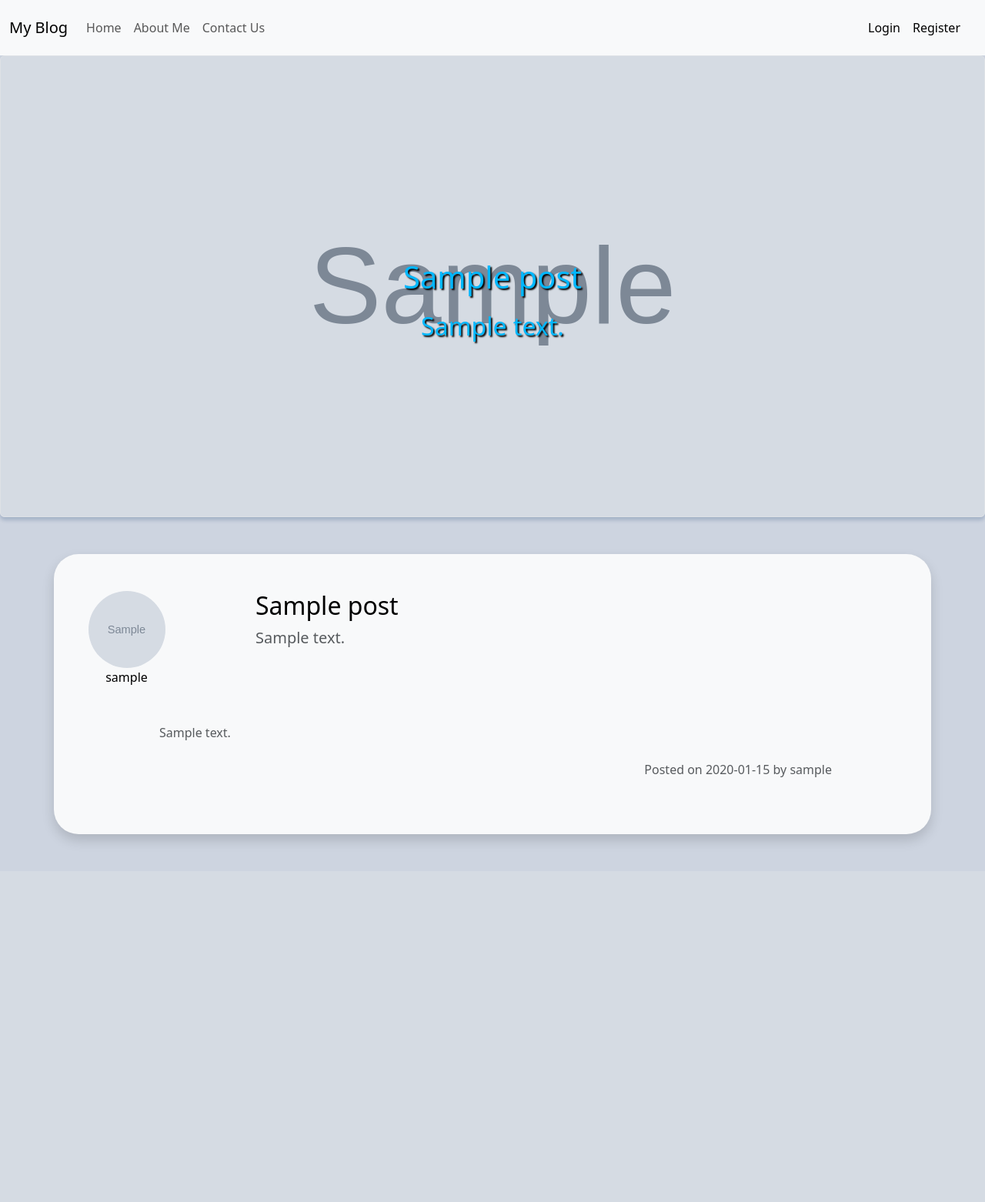
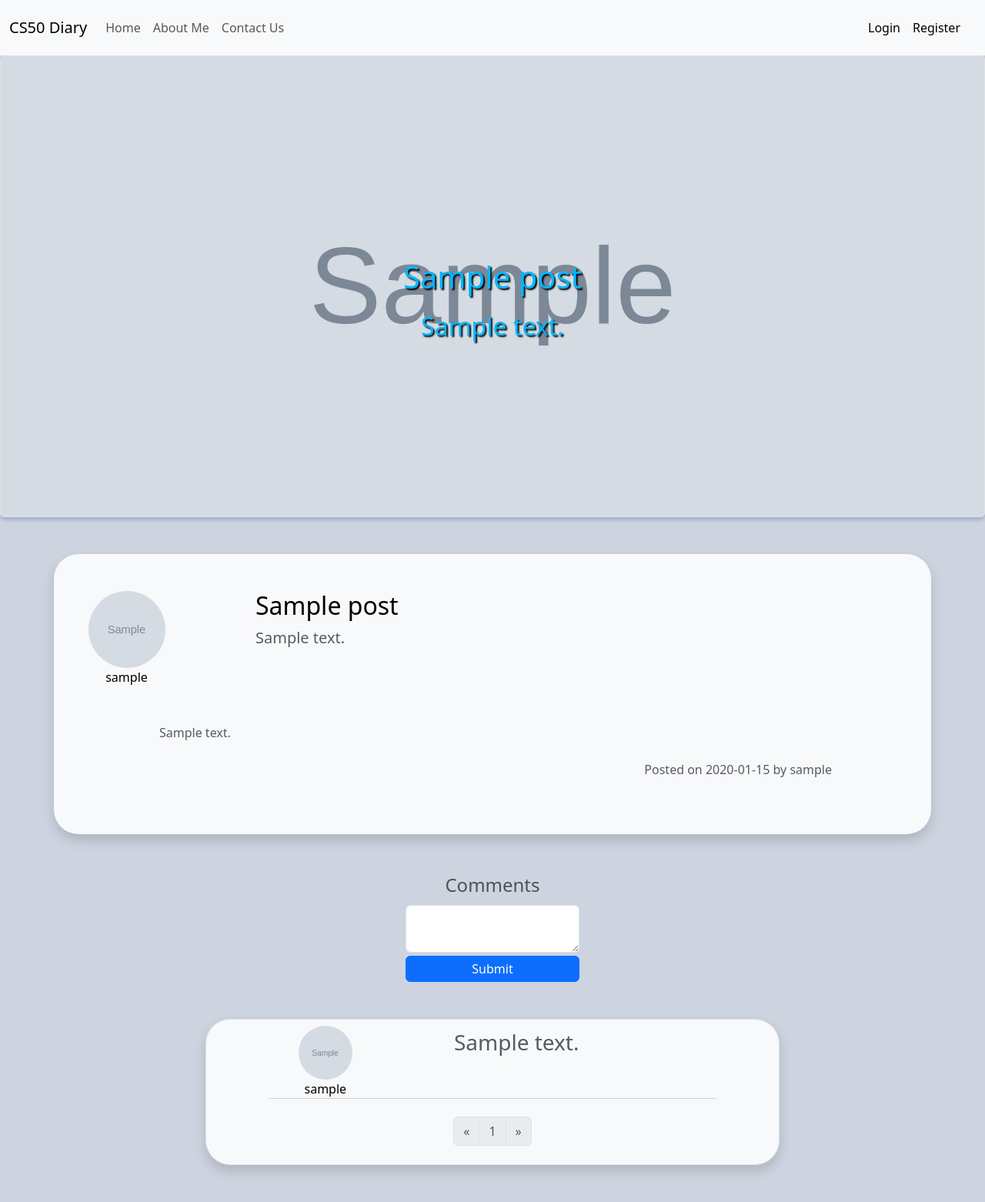
Before and after one commit to SoraK93/CS50X-finalProject, a Flask app: page /show_post/1 in a window 1280 px wide. Shown: the whole page at 77% size. Before the commit the page ends 1101 px from the top, so only its background shows below. Run offline with Flask 3, Linux system fonts and the light colour scheme; tables that the repository leaves empty hold one stand-in row (values such as "Sample post"); grey boxes marked "Sample" are stand-in pictures; some libraries are stand-ins or nearby versions.

Commit message:
Add comments and update readme.md

```diff
--- a/blog/forms.py
+++ b/blog/forms.py
@@ -77,3 +77,8 @@ class ResetPasswordForm(FlaskForm):
     password = PasswordField("Password", validators=[DataRequired(message="Cannot be empty.")])
     confirm_password = PasswordField("Confirm Password", validators=[DataRequired(message="Cannot be empty."), EqualTo("password", message="Must match password.")])
     submit = SubmitField("Confirm Password")
+
+
+class CommentForm(FlaskForm):
+    comment = CKEditorField("Content", validators=[DataRequired("Cannot post with empty content."), Length(min=1, message="Cannot create a empty post.")])
+    submit_comment = SubmitField("Create Post")
--- a/blog/routes.py
+++ b/blog/routes.py
@@ -1,8 +1,8 @@
 import os
 import secrets
 from blog import app, bcrypt, db, login_manager, SENDER, HOST, PASSWORD
-from blog.forms import RegistrationForm, LoginForm, CreatePostForm, UpdateUserForm, ResetPasswordForm, ResetRequest
-from blog.models import User, Post
+from blog.forms import RegistrationForm, LoginForm, CreatePostForm, UpdateUserForm, ResetPasswordForm, ResetRequest, CommentForm
+from blog.models import User, Post, Comment
 from flask import flash, render_template, redirect, request, url_for, abort, current_app
 from flask_login import login_required, login_user, logout_user, current_user
 from flask_wtf.form import Form
@@ -136,13 +136,25 @@ def delete_post(post_id):
 	return redirect(url_for("home"))
 
 
-@app.route("/show_post/<int:post_id>")
+@app.route("/show_post/<int:post_id>", methods=["GET", "POST"])
 def show_post(post_id):
 	post = db.session.execute(db.select(Post).where(Post.id==post_id)).scalar()
 	if not post:
 		flash("Invalid input provided.", "warning")
 		return redirect(url_for("home"))
-	return render_template("post.html", post=post, date=post.date_posted.strftime("%Y-%m-%d"))
+	form = CommentForm()
+	comment_page = request.args.get("page", 1, type=int)
+	comments = db.paginate(db.select(Comment).where(Comment.post_id==post_id), page=comment_page, per_page=5)
+	if form.validate_on_submit():
+		new_comment = Comment(
+			description=form.comment.data,
+			user=current_user,
+			feedback=post
+		)
+		db.session.add(new_comment)
+		db.session.commit()
+		return redirect(url_for("show_post", post_id=post.id))
+	return render_template("post.html", post=post, date=post.date_posted.strftime("%Y-%m-%d"), form=form, comments=comments)
 
 
 def save_profile_pictures(profile_picture):
--- a/blog/static/style.css
+++ b/blog/static/style.css
@@ -46,6 +46,14 @@ body {
 #img {
     width: 100px;
     height: 100px;
+    object-fit: cover;
+    border-radius: 50%;
+}
+
+/* Comment */
+#comment_img {
+    width: 70px;
+    height: 70px;
     object-fit: cover;
     border-radius: 50%;
 }
--- /dev/null
+++ b/blog/templates/comment.html
@@ -0,0 +1,85 @@
+<!-- Comment form -->
+<div class="container w-50">
+    <div class="position-relative text-muted">
+        <div class="w-50 mx-auto d-flex flex-column">
+            <main class="form-signin align-self-center">
+                <form action="" method="POST" novalidate>
+                    <fieldset class="form-group">
+                        {{ form.hidden_tag() }}
+                        <legend class="bottom-border text-center">Comments</legend>
+
+                        <!-- Content Section -->
+                        <div class="form-group">
+                            {{ form.comment(class_="form-control") }}
+                        </div>
+                        {{ form.submit_comment(class_="btn btn-primary w-100 py-1 mt-1", value="Submit") }}
+                    </fieldset>
+                </form>
+                {{ ckeditor.load() }}
+                {{ ckeditor.config(name="content", height=100) }}
+            </main>
+        </div>
+    </div>
+</div>
+
+{% if comments.total != 0%}
+<div class="container col-7 my-5">
+    <div
+        class="position-relative text-muted bg-body border border-dashed rounded-5 shadow py-2 mb-5 bg-body-tertiary row justify-content-md-center">
+
+        {% for comment in comments %}
+        <div class="col-5 d-flex flex-column">
+            <img src="{{ url_for('static', filename='profile_pics/' + comment.user.profile_photo) }}" alt="mdo" id="comment_img"
+                class="mx-auto">
+            <a href="{{ url_for('filter_post', name=comment.user.username) }}"
+                class="link-body-emphasis text-center text-decoration-none" aria-expanded="false">
+                {{ comment.user.username }}
+            </a>
+        </div>
+
+        <div class="col-7">
+            <p class="fs-3">{{ comment.description|safe }}</p>
+        </div>
+        <hr class="w-75">
+        <br>
+        {% endfor %}
+
+        <nav aria-label="Page navigation example">
+            <ul class="pagination justify-content-center">
+              <li class="page-item">
+                {% if comments.has_prev %}
+                <a class="page-link" href="{{ url_for('show_post', post_id=post.id, page=comments.prev_num) }}" aria-label="Previous">
+                  <span aria-hidden="true">&laquo;</span>
+                </a>
+                {% else %}
+                <a class="page-link disabled" href="{{ url_for('show_post', post_id=post.id, page=comments.prev_num) }}" aria-label="Previous">
+                    <span aria-hidden="true">&laquo;</span>
+                </a>
+                {% endif %}
+              </li>
+              {% for page_num in comments.iter_pages(left_edge=1, left_current=1, right_current=1, right_edge=1) %}
+              {% if page_num != comments.page %}
+              <li class="page-item"><a class="page-link" href="{{ url_for('show_post', post_id=post.id, page=page_num) }}">{{ page_num }}</a></li>
+              {% else %}
+              <li class="page-item"><a class="page-link disabled" href="{{ url_for('show_post', post_id=post.id, page=page_num) }}">{{ page_num }}</a></li>
+              {% endif %}
+              {% endfor %}
+              <li class="page-item">
+                {% if comments.has_next %}
+                <a class="page-link" href="{{ url_for('show_post', post_id=post.id, page=comments.next_num) }}" aria-label="Next">
+                  <span aria-hidden="true">&raquo;</span>
+                </a>
+                {% else %}
+                <a class="page-link disabled" href="{{ url_for('show_post', post_id=post.id, page=comments.next_num) }}" aria-label="Next">
+                    <span aria-hidden="true">&raquo;</span>
+                </a>
+                {% endif %}
+              </li>
+            </ul>
+          </nav>
+    </div>
+</div>
+{% endif %}
+
+<div class="container my-5"></div>
+</div>
--- a/blog/templates/layout.html
+++ b/blog/templates/layout.html
@@ -20,7 +20,7 @@
         <nav class="navbar navbar-expand-lg bg-body-tertiary">
             <div class="container-fluid">
 
-                <a class="navbar-brand" href="{{ url_for('home') }}">My Blog</a>
+                <a class="navbar-brand" href="{{ url_for('home') }}">CS50 Diary</a>
                 <button class="navbar-toggler" type="button" data-bs-toggle="collapse"
                     data-bs-target="#navbarSupportedContent" aria-controls="navbarSupportedContent"
                     aria-expanded="false" aria-label="Toggle navigation">
--- a/blog/templates/post.html
+++ b/blog/templates/post.html
@@ -20,7 +20,7 @@
         class="position-relative text-muted bg-body border-dashed rounded-5 shadow py-5 mb-5 bg-body-tertiary row justify-content-md-center">
         <div class="col-1 d-flex flex-column align-items-center">
                 <img src="{{ url_for('static', filename='profile_pics/' + post.author.profile_photo) }}" alt="mdo" id="img">
-                <a href="#" class="link-body-emphasis text-center text-decoration-none" aria-expanded="false">
+                <a href="{{ url_for('filter_post', name=post.author.username) }}" class="link-body-emphasis text-center text-decoration-none" aria-expanded="false">
                     {{ post.author.username }}
                 </a>
         </div>
@@ -70,6 +70,8 @@
     </div>
 </div>
 
+{% include "comment.html" %}
+
 {% include "delete_modal.html" %}
 
 {% endblock %}
```
Also changed, not shown: README.md, blog/comments/__init__.py (added), blog/config.py (added), blog/main/__init__.py (added), blog/posts/__init__.py (added), blog/static/profile_pics/50556ecbe67a943a.jpg (deleted), blog/users/__init__.py (added).
